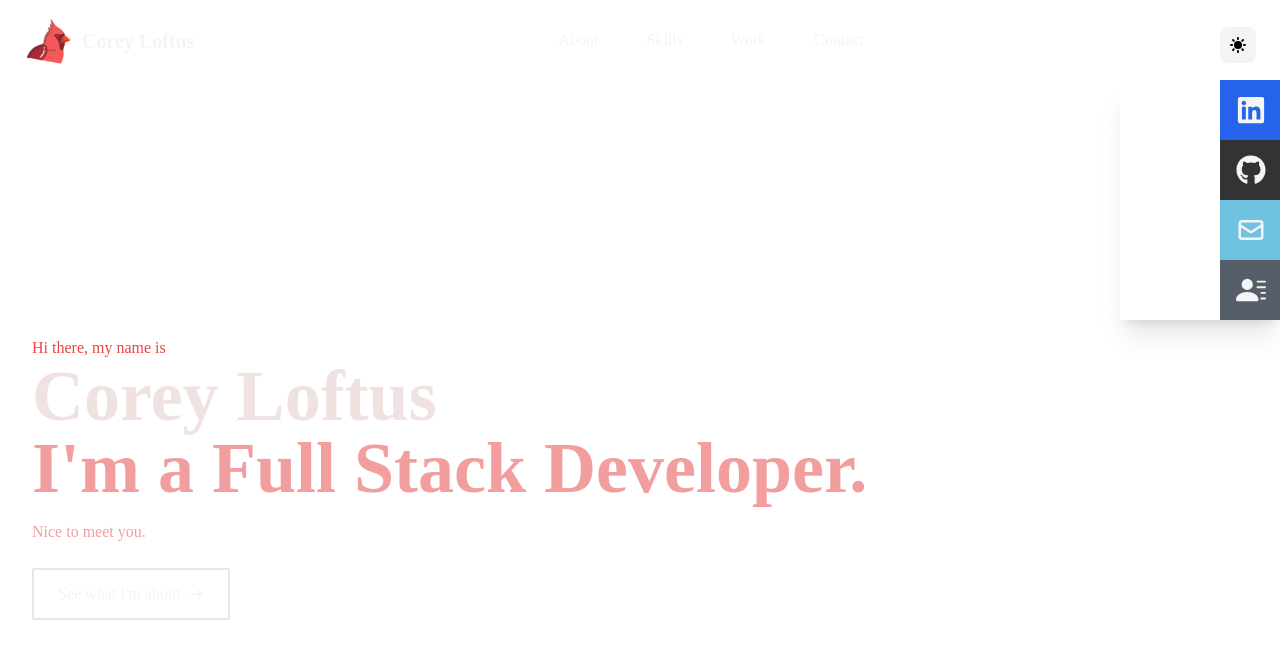
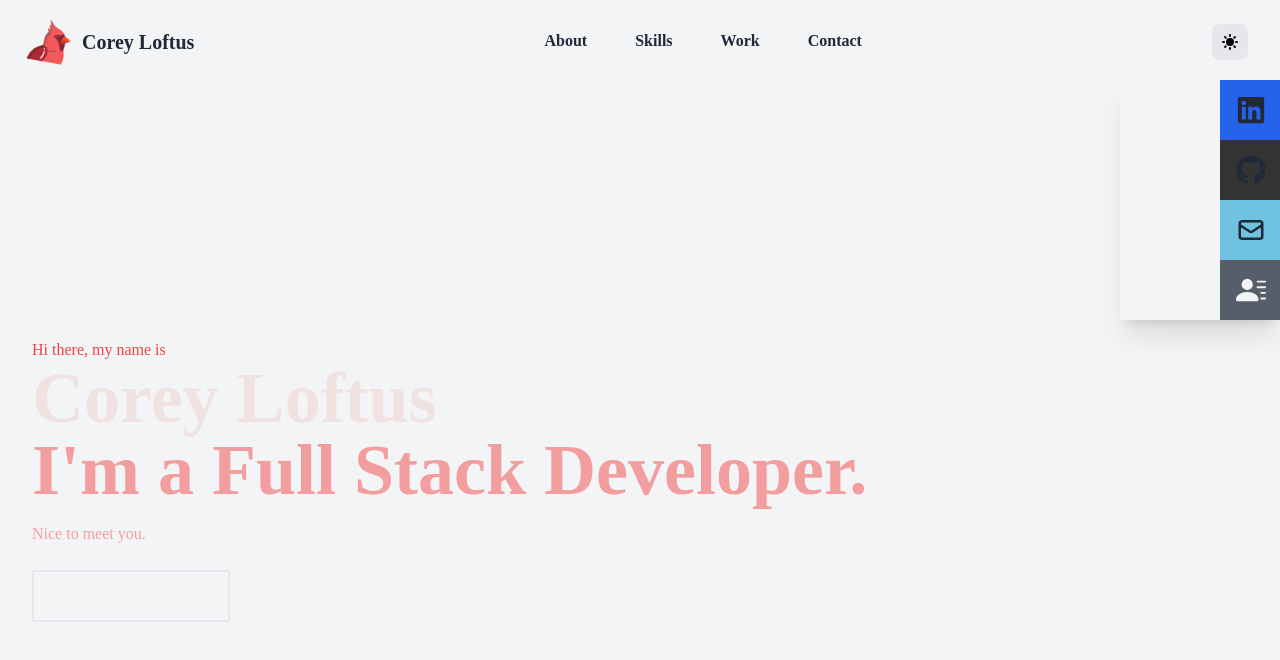
Before and after one commit to coreyloftus/personal-portfolio, a React (Create React App) app: page / in a window 1280 px wide. Shown: the top 660 px of the page. Built offline with nearby package versions, Linux system fonts and the light colour scheme.

Commit message:
DarkMode -> moved button to its own component

```diff
--- a/src/components/App.js
+++ b/src/components/App.js
@@ -8,7 +8,7 @@ import Work from "./Work"
 
 function App() {
   return (
-    <div className="dark:bg-[#32171a]">
+    <div className="dark:bg-[#32171a] bg-gray-100">
       <Navbar />
       <Home />
       <About />
--- /dev/null
+++ b/src/components/DarkMode.js
@@ -0,0 +1,44 @@
+import React, { useState, useEffect } from "react"
+
+export const DarkMode = () => {
+  const [darkMode, setDarkMode] = useState(false)
+  const handleDarkMode = () => setDarkMode(!darkMode)
+
+  useEffect(() => {
+    document.body.classList.toggle("dark", darkMode)
+  }, [darkMode])
+
+  return (
+    <div>
+      <button
+        className="bg-gray-200 hover:bg-gray-300 dark:bg-gray-600 dark:text-gray-200  dark:hover:bg-gray-700 rounded-lg text-sm p-2 m-2"
+        onClick={handleDarkMode}
+      >
+        {darkMode ? (
+          <svg
+            id="theme-toggle-dark-icon"
+            className="w-5 h-5"
+            fill="#F2F2F2"
+            viewBox="0 0 20 20"
+            xmlns="http://www.w3.org/2000/svg"
+          >
+            <path d="M17.293 13.293A8 8 0 016.707 2.707a8.001 8.001 0 1010.586 10.586z"></path>
+          </svg>
+        ) : (
+          <svg
+            id="theme-toggle-light-icon"
+            className="w-5 h-5"
+            viewBox="0 0 20 20"
+            xmlns="http://www.w3.org/2000/svg"
+          >
+            <path
+              d="M10 2a1 1 0 011 1v1a1 1 0 11-2 0V3a1 1 0 011-1zm4 8a4 4 0 11-8 0 4 4 0 018 0zm-.464 4.95l.707.707a1 1 0 001.414-1.414l-.707-.707a1 1 0 00-1.414 1.414zm2.12-10.607a1 1 0 010 1.414l-.706.707a1 1 0 11-1.414-1.414l.707-.707a1 1 0 011.414 0zM17 11a1 1 0 100-2h-1a1 1 0 100 2h1zm-7 4a1 1 0 011 1v1a1 1 0 11-2 0v-1a1 1 0 011-1zM5.05 6.464A1 1 0 106.465 5.05l-.708-.707a1 1 0 00-1.414 1.414l.707.707zm1.414 8.486l-.707.707a1 1 0 01-1.414-1.414l.707-.707a1 1 0 011.414 1.414zM4 11a1 1 0 100-2H3a1 1 0 000 2h1z"
+              fill-rule="evenodd"
+              clip-rule="evenodd"
+            ></path>
+          </svg>
+        )}
+      </button>
+    </div>
+  )
+}
--- a/src/components/Navbar.jsx
+++ b/src/components/Navbar.jsx
@@ -5,19 +5,20 @@ import { HiOutlineMail } from "react-icons/hi"
 import { BsFillPersonLinesFill } from "react-icons/bs"
 import resume from "../Assets/files/Corey Loftus - Software Engineer.pdf"
 import { Link } from "react-scroll"
+import { DarkMode } from "./DarkMode"
 
 const Navbar = () => {
   const [nav, setNav] = useState(false)
-  const [darkMode, setDarkMode] = useState(false)
   const handleClick = () => setNav(!nav)
-  const handleDarkMode = () => setDarkMode(!darkMode)
+  // const [darkMode, setDarkMode] = useState(false)
+  // const handleDarkMode = () => setDarkMode(!darkMode)
 
-  useEffect(() => {
-    document.body.classList.toggle("dark", darkMode)
-  }, [darkMode])
+  // useEffect(() => {
+  //   document.body.classList.toggle("dark", darkMode)
+  // }, [darkMode])
 
   return (
-    <div className="box-border top-0 w-screen p-2 px-4 text-gray-100 dark:text-gray-100 dark:bg-[#020202]">
+    <div className="box-border top-0 w-screen p-2 px-4 font-bold text-gray-800 dark:text-gray-100 dark:bg-[#020202]">
       <div className="flex items-center justify-between relative p-2 dark:bg-gray-800 rounded-lg">
         {/* logo image */}
         <Link
@@ -58,35 +59,10 @@ const Navbar = () => {
             </div>
           </Link>
         </ul>
-        <button
-          className="bg-gray-100 dark:bg-gray-600 text-gray-500 dark:text-gray-200 hover:bg-gray-100 dark:hover:bg-gray-700 rounded-lg text-sm p-2 mt-2"
-          onClick={handleDarkMode}
-        >
-          {darkMode ? (
-            <svg
-              id="theme-toggle-dark-icon"
-              className="w-5 h-5"
-              fill="#F2F2F2"
-              viewBox="0 0 20 20"
-              xmlns="http://www.w3.org/2000/svg"
-            >
-              <path d="M17.293 13.293A8 8 0 016.707 2.707a8.001 8.001 0 1010.586 10.586z"></path>
-            </svg>
-          ) : (
-            <svg
-              id="theme-toggle-light-icon"
-              className="w-5 h-5"
-              viewBox="0 0 20 20"
-              xmlns="http://www.w3.org/2000/svg"
-            >
-              <path
-                d="M10 2a1 1 0 011 1v1a1 1 0 11-2 0V3a1 1 0 011-1zm4 8a4 4 0 11-8 0 4 4 0 018 0zm-.464 4.95l.707.707a1 1 0 001.414-1.414l-.707-.707a1 1 0 00-1.414 1.414zm2.12-10.607a1 1 0 010 1.414l-.706.707a1 1 0 11-1.414-1.414l.707-.707a1 1 0 011.414 0zM17 11a1 1 0 100-2h-1a1 1 0 100 2h1zm-7 4a1 1 0 011 1v1a1 1 0 11-2 0v-1a1 1 0 011-1zM5.05 6.464A1 1 0 106.465 5.05l-.708-.707a1 1 0 00-1.414 1.414l.707.707zm1.414 8.486l-.707.707a1 1 0 01-1.414-1.414l.707-.707a1 1 0 011.414 1.414zM4 11a1 1 0 100-2H3a1 1 0 000 2h1z"
-                fill-rule="evenodd"
-                clip-rule="evenodd"
-              ></path>
-            </svg>
-          )}
-        </button>
+        {/* dark mode button */}
+
+        <DarkMode />
+
         {/* hamburger */}
         <div onClick={handleClick} className="md:hidden z-10 cursor-pointer">
           {!nav ? (
```
